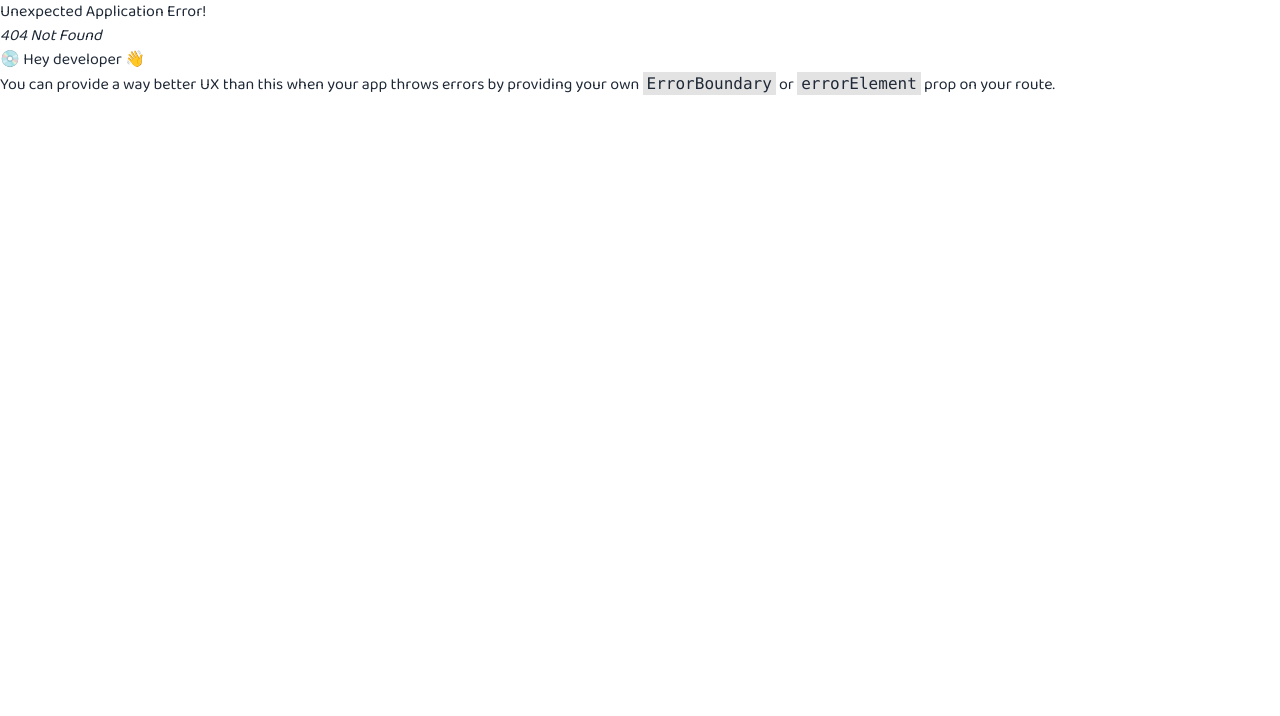
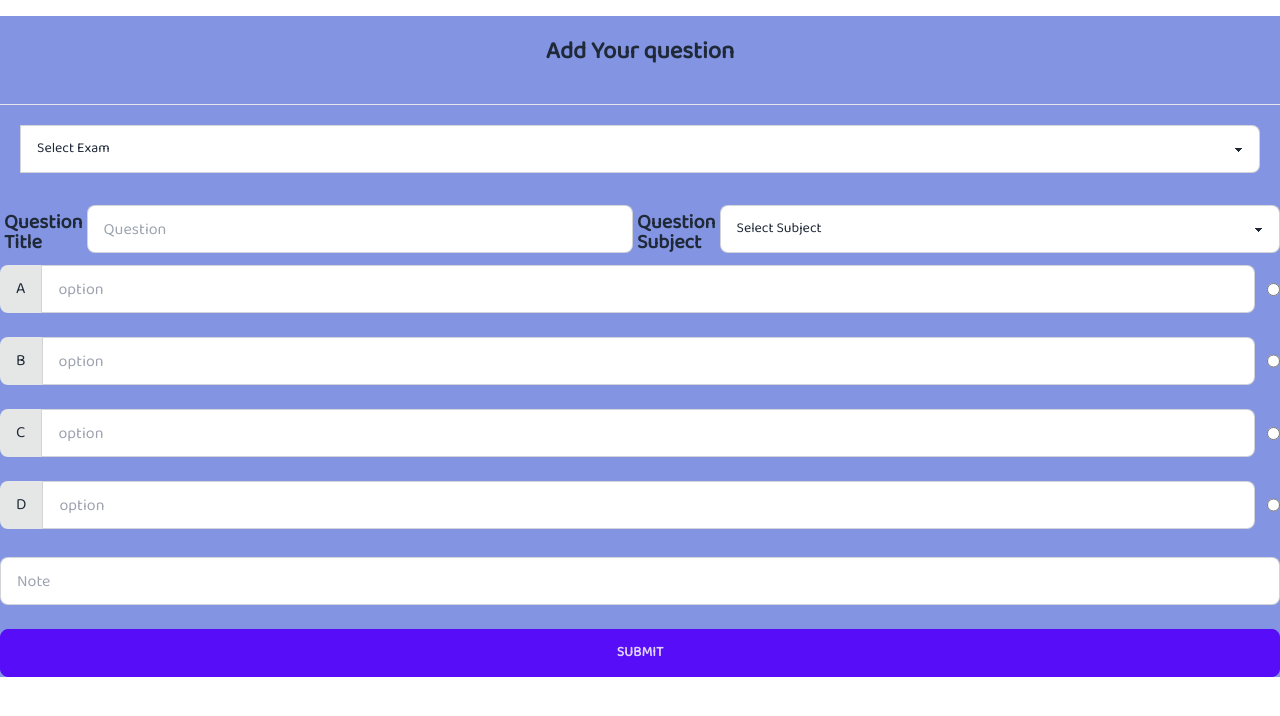
Before and after one commit to abutahermuhammad/sOE-Frontend, a React (Vite) app: page /addquestion in a window 1280 px wide. Before the commit this address had no page. Shown: the top 716 px of the page. Built offline with nearby package versions, Linux system fonts and the light colour scheme.

Commit message:
added add question system

```diff
--- a/package.json
+++ b/package.json
@@ -21,6 +21,7 @@
     "react-fast-marquee": "^1.6.2",
     "react-responsive-carousel": "^3.2.23",
     "react-router-dom": "^6.16.0",
+    "react-select": "^5.7.7",
     "sort-by": "^1.2.0",
     "sweetalert2": "^11.7.32"
   },
--- a/src/index.css
+++ b/src/index.css
@@ -3,6 +3,6 @@
 @tailwind utilities;
 
 body{
-  /* font-family: 'Urbanist', sans-serif; */
+  background: #0E1628;
   font-family: 'Baloo Da 2', sans-serif;
 }
--- /dev/null
+++ b/src/pages/ExamQuesion/Question/QuestionAdd.jsx
@@ -0,0 +1,144 @@
+import { useState } from 'react';
+import Select from 'react-select';
+const options = [
+  { value: 'chocolate', label: 'Chocolate' },
+  { value: 'strawberry', label: 'Strawberry' },
+  { value: 'vanilla', label: 'Vanilla' },
+];
+
+const QuestionAdd = () => {
+  const [selectedSubject, setSelectedSubject] = useState([]);
+
+
+  const handleAddQuestion = event => {
+    event.preventDefault();
+    const form = event.target;
+    const question = form.question.value;
+    const optionA = form.optionA.value;
+    const optionB = form.optionB.value;
+    const optionC = form.optionC.value;
+    const optionD = form.optionD.value;
+    const answer = form.answer.value;
+    const note = form.note.value;
+    const exam = form.SelectedExam.value;
+    const subject = selectedSubject.map((subject) => subject.value);
+    const questionData = { exam, subject, note, question, optionA, optionB, optionC, optionD, answer }
+    console.log(questionData)
+
+
+
+  }
+  return (
+    <div className='bg-[#8394e2]'>
+      <h1 className="text-center text-2xl my-4 font-bold p-5 ">Add Your question</h1>
+      <hr />
+      <div className="container mx-auto">
+        <form onSubmit={handleAddQuestion}>
+          {/* select exam */}
+          <div className="flex gap-4 p-5">
+            <div className="input-group">
+              <select name="SelectedExam" className="select select-bordered w-full">
+                <option disabled selected>Select Exam</option>
+                <option>T-shirts</option>
+                <option>Mugs</option>
+              </select>
+
+            </div>
+            {/* <div className="input-group">
+              <Select className='w-full'
+                value={selectedSubject}
+                onChange={setSelectedSubject}
+                options={options}
+                isMulti
+                name='SelectedSubject'
+              />
+
+            </div> */}
+          </div>
+
+          {/* questin part */}
+          <div className="flex mt-3 d">
+            <label className="label">
+              <span className="label-text md:text-[20px] font-bold">Question Title</span>
+            </label>
+            <input type="text" placeholder="Question" name="question" className="input input-bordered w-full" />
+            <label className="label">
+              <span className="label-text md:text-[20px] font-bold">Question Subject</span>
+              </label>
+            <select name="SelectedExam" className="select select-bordered w-full">
+              <option disabled selected>Select Subject</option>
+              <option>T-shirts</option>
+            </select>
+          </div>
+          {/* question */}
+          <div className="mt-1">
+
+            <div className="flex items-center gap-x-3 ">
+
+              <label className="input-group">
+                <span>A</span>
+                <input type="text" name="optionA" placeholder="option" className="input input-bordered  w-full" />
+              </label>
+
+              <input className='' type="radio" name="answer" id="answer-1" value="A" />
+            </div>
+
+
+          </div>
+          {/* 2 */}
+          <div >
+
+            <div className="flex items-center gap-x-3 ">
+              <label className="input-group">
+                <span>B</span>
+                <input type="text" name="optionB" placeholder="option" className="input input-bordered  w-full" />
+              </label>
+
+              <input className='h-24' type="radio" name="answer" id="answer-2" value="B" />
+            </div>
+
+
+          </div>
+          {/* 3 */}
+          <div>
+
+
+            <div className="flex items-center gap-x-3 ">
+              <label className="input-group">
+                <span>C</span>
+                <input type="text" name="optionC" placeholder="option" className="input input-bordered  w-full" />
+              </label>
+              <input type="radio" name="answer" id="answer-3" value="C" />
+            </div>
+
+
+          </div>
+          {/* 4 */}
+          <div className="mb-1">
+
+
+            <div className="flex items-center gap-x-3 ">
+              <label className="input-group">
+                <span>D</span>
+                <input type="text" name="optionD" placeholder="option" className="input input-bordered w-full " />
+              </label>
+
+              <input className='h-24' type="radio" name="answer" id="answer-4" value="D" />
+            </div>
+
+
+          </div>
+          <div>
+            <input type="text" name="note" id="" placeholder="Note" className="input input-bordered w-full" />
+          </div>
+          <div className="form-control mt-6">
+            <button className="btn btn-primary">Submit</button>
+          </div>
+
+        </form>
+      </div>
+    </div>
+  );
+};
+
+export default QuestionAdd;
--- a/src/pages/shared/Homes/Headers.jsx
+++ b/src/pages/shared/Homes/Headers.jsx
@@ -29,8 +29,7 @@ const Headers = () => {
                 <>
                   <li className=" hover:bg-white rounded-md hover:font-semibold ">
                     <Link to="/dashboard"> Dashboard </Link> </li>
-                  <li className="mr-3 hover:bg-white rounded-md hover:font-semibold ">
-                    <Link to="/receipt"> Receipt Entry </Link> </li>
+
                 </>
               )
 
@@ -57,8 +56,7 @@ const Headers = () => {
                 <>
                   <li className=" hover:bg-white rounded-md hover:font-semibold ">
                     <Link to="/dashboard"> Dashboard </Link> </li>
-                  <li className="mr-3 hover:bg-white rounded-md hover:font-semibold ">
-                    <Link to="/receipt"> Receipt Entry </Link> </li>
+
                 </>
               )
 
--- a/src/pages/shared/Homes/mentors/MentorsCard.jsx
+++ b/src/pages/shared/Homes/mentors/MentorsCard.jsx
@@ -2,7 +2,7 @@
 const MentorsCard = () => {
   return (
 
-      <div className="card w-80 bg-gradient-to-t from-[#020957]  to-[#050936]  text-white shadow-[#05092d] shadow-lg hover:border border-blue-500 transition group ">
+      <div className="card w-80 bg-gradient-to-t from-[#02073a]  to-[#050936]  text-white shadow-[#0F172A] shadow-lg hover:border border-blue-500 transition group ">
   <figure className="px-10 pt-10">
     <img src="https://images.unsplash.com/photo-1557862921-37829c790f19?ixlib=rb-4.0.3&ixid=M3wxMjA3fDB8MHxwaG90by1wYWdlfHx8fGVufDB8fHx8fA%3D%3D&auto=format&fit=crop&w=1471&q=80" alt="Mentors" className="rounded-xl group-hover:-translate-y-4 transition " />
   </figure>
--- a/src/pages/shared/Login/Login.jsx
+++ b/src/pages/shared/Login/Login.jsx
@@ -18,9 +18,16 @@ const navigate = useNavigate();
     const password = form.password.value;
 
 await login(phone,password)
-navigate('/')
-console.log("user auth", user);
+
+if(user.status == "invalid User"){
+  navigate('/login')
+}
+// else{
+//   navigate('/')
+// }
+console.log("log user", user)
   }
+
 
 
   return (
--- a/src/provider/AuthProvider.jsx
+++ b/src/provider/AuthProvider.jsx
@@ -1,11 +1,13 @@
 import { useState } from "react";
 import { createContext } from "react";
+
 
 export const AuthContext = createContext()
 
 const AuthProvider = ({ children }) => {
   const [user, setUser] = useState({ isAuthencitaed: false })
   const [error, setError] = useState('');
+
 
   // login system
   const login = (phone, password) => {
@@ -25,6 +27,7 @@ const AuthProvider = ({ children }) => {
         }
         else if (data.status == 'valid User') {
           setUser({ isAuthencitaed: true })
+
         }
 
       })
```
Also changed, not shown: src/routes/Router.jsx (+7 -1 lines), 2 other files (tests, documents, lock files or other folders).
